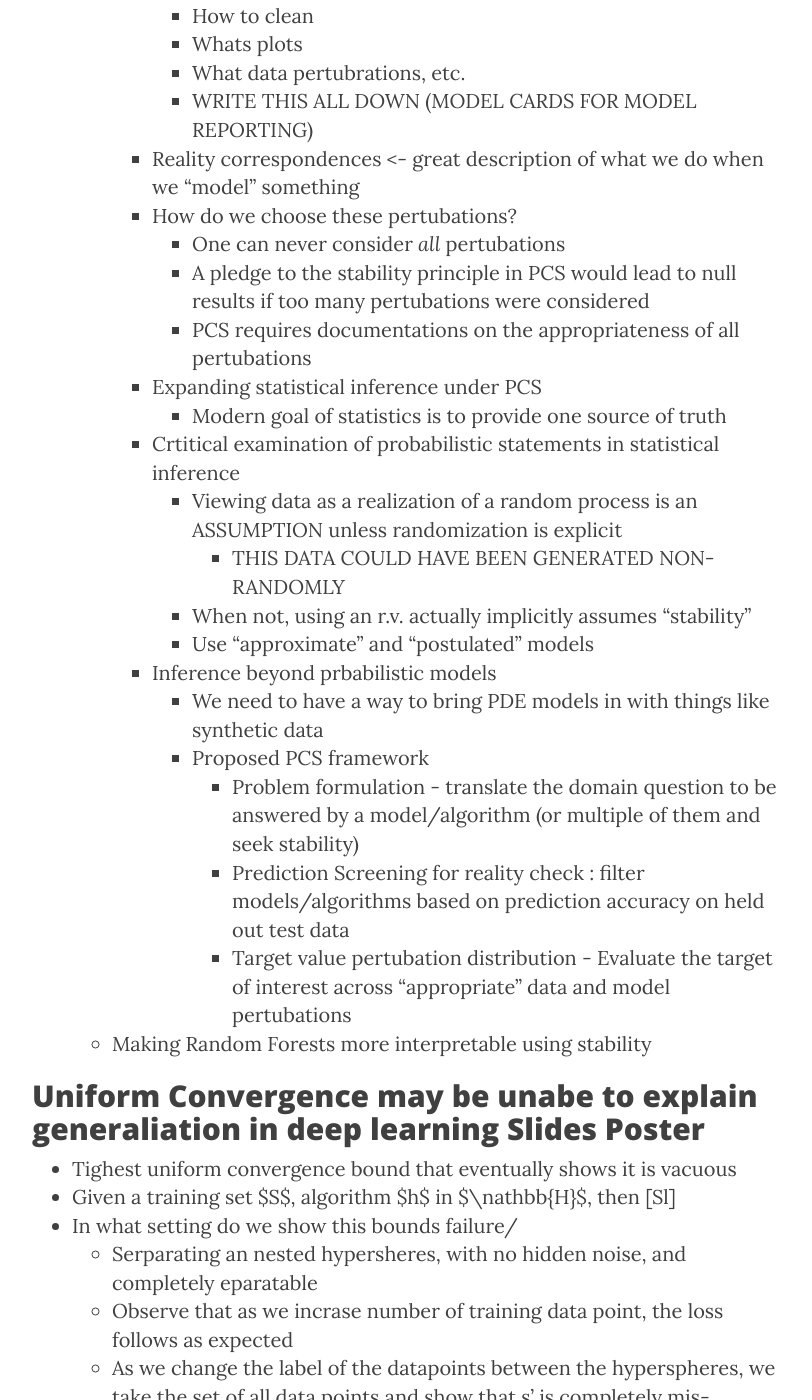
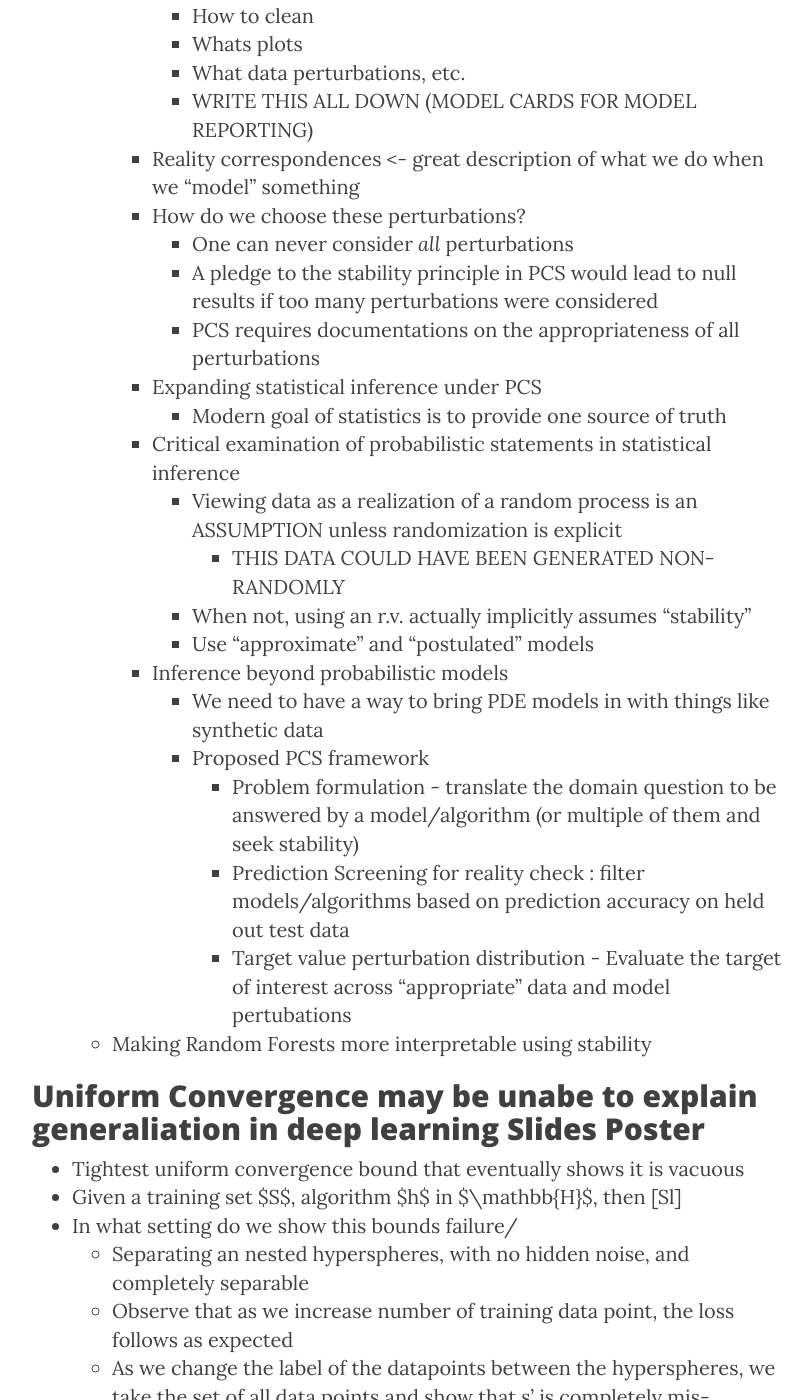
Before and after one commit to edhenry/edhenry.github.io, a Jekyll site: the page built from _posts/2019-12-8-NeurIPS-Notes.md, in a window 1280 px wide and 1400 px high, scrolled down 18622 px. Shown: the whole window, without its empty margins (233-1045 px from the left). Built offline with Jekyll 4.4.1, drawn with Linux system fonts in a browser that asks for light colours; nearby versions of some CDN libraries; formulas are drawn with MathJax 3; some of the changed text lies outside the part shown.

Commit message:
Spelling

```diff
--- a/_posts/2019-12-8-NeurIPS-Notes.md
+++ b/_posts/2019-12-8-NeurIPS-Notes.md
@@ -519,21 +519,21 @@
 	* Bridges two of Breimann's cultures
 		* PCS connects science and engineering
 			* Predictability and stability embed two scientific principles
-		* Stability unifies and extends myriad works on pertubation analysis
-			* It's a minimum requirement for reprocibility, interpretability, etc.
+		* Stability unifies and extends myriad works on perturbation analysis
+			* It's a minimum requirement for reproducibility, interpretability, etc.
 			* Tests DSLC by shaking every part (I describe this as wiggling all parts of the system to see how it changes the output)
 			* There is always something to follow up when building models
 				* New users
-				* New pateints
+				* New patients
 				* New collaborators
-		* Data Pertubations
+		* Data Perturbations
 			* Data modality choices
-			* Sythetic data
+			* Synthetic data
 			* Data under different environments (invariance)
 			* Differential privacy (DP)
 			* Adversarial attacks to deep learning algorithms
-			* Data cleaning also falls into this data pertubation bucket
-		* Model/algorithm pertubations
+			* Data cleaning also falls into this data perturbation bucket
+		* Model/algorithm perturbations
 			* Robust statistics
 			* Semi-parametric
 			* Lasso and Ridge
@@ -543,35 +543,35 @@
 			* Which data sets to use
 			* How to clean
 			* Whats plots
-			* What data pertubrations, etc.
+			* What data perturbations, etc.
 			* WRITE THIS ALL DOWN (MODEL CARDS FOR MODEL REPORTING)
 		* Reality correspondences <- great description of what we do when we "model" something
-		* How do we choose these pertubations?
-			* One can never consider _all_ pertubations
-			* A pledge to the stability principle in PCS would lead to null results if too many pertubations were considered
-			* PCS requires documentations on the appropriateness of all pertubations
+		* How do we choose these perturbations?
+			* One can never consider _all_ perturbations
+			* A pledge to the stability principle in PCS would lead to null results if too many perturbations were considered
+			* PCS requires documentations on the appropriateness of all perturbations
 		* Expanding statistical inference under PCS
 			* Modern goal of statistics is to provide one source of truth
-		* Crtitical examination of probabilistic statements in statistical inference
+		* Critical examination of probabilistic statements in statistical inference
 			* Viewing data as a realization of a random process is an ASSUMPTION unless randomization is explicit
 				* THIS DATA COULD HAVE BEEN GENERATED NON-RANDOMLY
 			* When not, using an r.v. actually implicitly assumes "stability"
 			* Use "approximate" and "postulated" models
-		* Inference beyond prbabilistic models
+		* Inference beyond probabilistic models
 			* We need to have a way to bring PDE models in with things like synthetic data
 			* Proposed PCS framework
 				* Problem formulation - translate the domain question to be answered by a model/algorithm (or multiple of them and seek stability)
 				* Prediction Screening for reality check : filter models/algorithms based on prediction accuracy on held out test data
-				* Target value pertubation distribution - Evaluate the target of interest across "appropriate" data and model pertubations
+				* Target value perturbation distribution - Evaluate the target of interest across "appropriate" data and model pertubations
 	* Making Random Forests more interpretable using stability
 
 ## Uniform Convergence may be unabe to explain generaliation in deep learning [Slides](http://www.cs.cmu.edu/~vaishnan/talks/neurips19_uc_slides.pdf) [Poster](http://www.cs.cmu.edu/~vaishnan/talks/neurips19_uc_poster.pdf)
 
-* Tighest uniform convergence bound that eventually shows it is vacuous
-* Given a training set $S$, algorithm $h$ in $\nathbb{H}$, then [Sl]
+* Tightest uniform convergence bound that eventually shows it is vacuous
+* Given a training set $S$, algorithm $h$ in $\mathbb{H}$, then [Sl]
 * In what setting do we show this bounds failure/
-	* Serparating an nested hypersheres, with no hidden noise, and completely eparatable
-	* Observe that as we incrase number of training data point, the loss follows as expected
+	* Separating an nested hyperspheres, with no hidden noise, and completely separable
+	* Observe that as we increase number of training data point, the loss follows as expected
 	* As we change the label of the datapoints between the hyperspheres, we take the set of all data points and show that s' is completely mis-classified even though it is a completely valid member of the training dataset.
 		* intuitively this can happen only if the boundary we have learned has "Skews" at each training point
 			* What this means is the learn decision boundary is quite complex
@@ -628,7 +628,7 @@
 * Large initial learning rates are crucial for generalization
 * Scaling back by a certain factor at certain epochs
 	* small learning rates early on lead to better train and test performance?
-* LEarning rate schedule changes the order of patterns in the data whcih influence the network
+* Learning rate schedule changes the order of patterns in the data whcih influence the network
 	* class signitures in the data that admit what the class is, but it will ignore other patterns in the data
 * Large learning rates initially learn easy patterns but hard-to-fit patterns after annealing
 * Non-convexity is crucial because different learning rate schedules will find different solutions
```
Also changed, not shown: other parts of _posts/2019-12-8-NeurIPS-Notes.md (+4 -4 lines).
